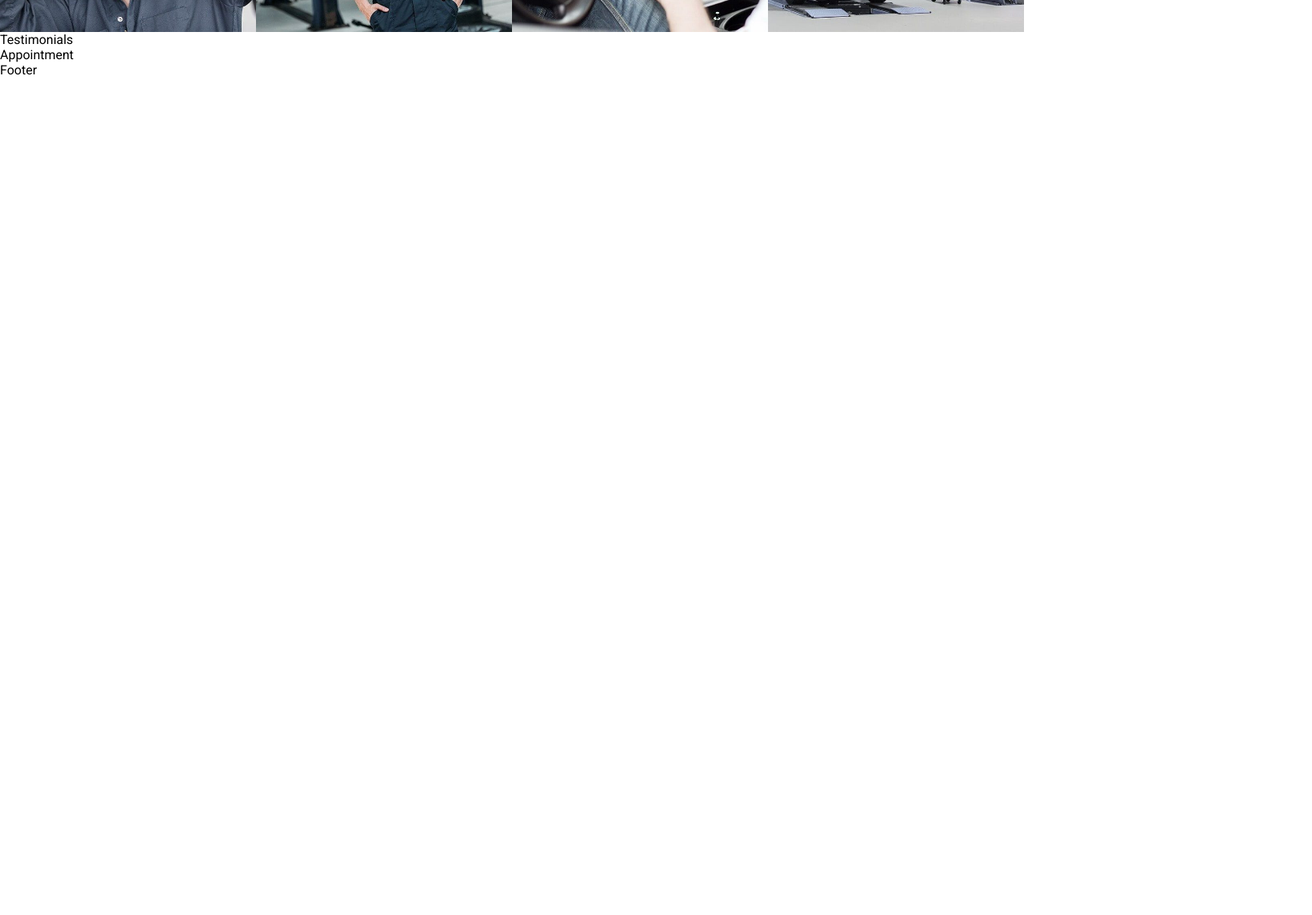
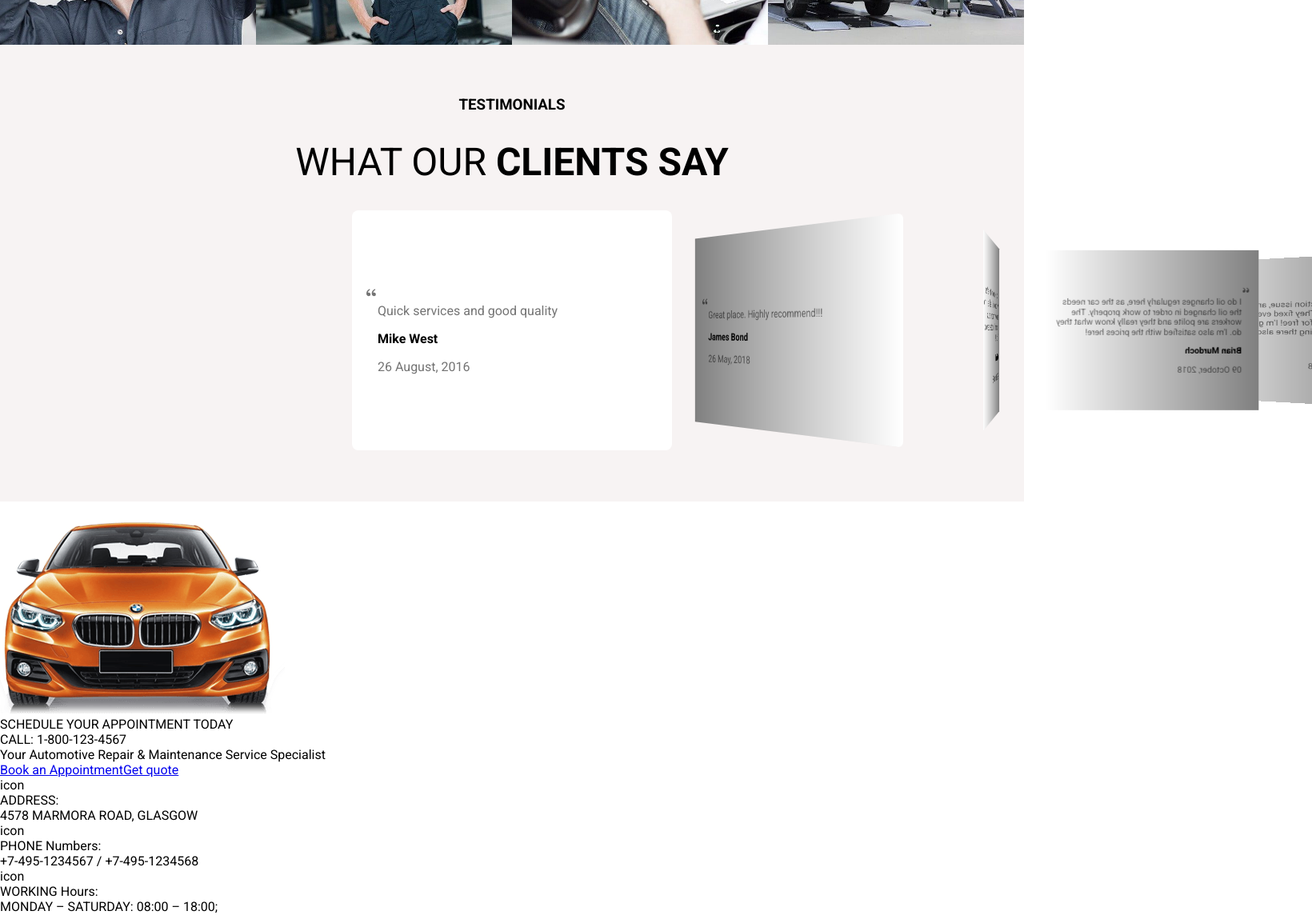
Before and after one commit to StormKing969/auto-repair, a React (Create React App) app: page / in a window 1280 px wide. Shown: the part 1380-2524 px from the top of the page at 80% size, 1640 px wide, since content can reach past the window. Before the commit the page ends 1477 px from the top, so only its background shows below. Built offline with nearby package versions, Linux system fonts and the light colour scheme.

Commit message:
testimonial, service & header done

```diff
--- a/src/components/Section01/Intro.js
+++ b/src/components/Section01/Intro.js
@@ -8,8 +8,7 @@ const Intro = () => {
     <div className="intro_container">
       <div className="bg_overlay">
         <div className="header_nav">
-
-        <Navbar></Navbar>
+          <Navbar></Navbar>
         </div>
 
         <div className="intro_bg">
--- a/src/components/Section02/Stats.scss
+++ b/src/components/Section02/Stats.scss
@@ -1,5 +1,5 @@
 .stats_container {
-  background-color: rgb(7, 7, 15);
+  background-color: rgb(34, 34, 46);
   color: white;
 }
 
@@ -51,6 +51,7 @@
 .work_img {
   display: grid;
   grid-template-columns: repeat(4, 1fr);
+  margin-top: 1rem;
 
   img {
     width: 100%;
--- a/src/components/Section03/Testimonials.js
+++ b/src/components/Section03/Testimonials.js
@@ -1,9 +1,119 @@
-import React from 'react'
+import React from "react";
+import { RiDoubleQuotesL } from "react-icons/ri";
+
+// Import Swiper React components
+import { Swiper, SwiperSlide } from "swiper/react";
+
+// Import Swiper styles
+import "swiper/css";
+import "swiper/css/effect-coverflow";
+import "swiper/css/pagination";
+
+// import required modules
+import { EffectCoverflow } from "swiper";
+
+// custom styles
+import "./Testimonials.scss";
 
 const Testimonials = () => {
   return (
-    <div>Testimonials</div>
-  )
-}
+    <div className="testimonial_container">
+      <h3 className="testimonial_title">TESTIMONIALS</h3>
+      <p className="testimonial_subtitle">
+        WHAT OUR <b>CLIENTS SAY</b>
+      </p>
 
-export default Testimonials
+      <div className="testimonial_cards">
+        <Swiper
+          effect={"coverflow"}
+          grabCursor={true}
+          centeredSlides={true}
+          slidesPerView={"auto"}
+          coverflowEffect={{
+            rotate: 30,
+            stretch: 0,
+            depth: 100,
+            modifier: 2,
+            slideShadows: true,
+          }}
+          modules={[EffectCoverflow]}
+          className="mySwiper"
+        >
+          <SwiperSlide>
+            <div className="testimonial_card card01">
+              <p>
+                <RiDoubleQuotesL /> <br></br>{" "}
+                <div className="testimonial_card_content">
+                  {" "}
+                  Quick services and good quality
+                </div>
+              </p>
+              <h4 className="testimonial_card_author">Mike West</h4>
+              <span className="testimonial_card_date">26 August, 2016</span>
+            </div>
+          </SwiperSlide>
+          <SwiperSlide>
+            <div className="testimonial_card card01">
+              <p>
+                <RiDoubleQuotesL /> <br></br>{" "}
+                <div className="testimonial_card_content">
+                  {" "}
+                  Great place. Highly recommend!!!
+                </div>
+              </p>
+              <h4 className="testimonial_card_author">James Bond</h4>
+              <span className="testimonial_card_date">26 May, 2018</span>
+            </div>
+          </SwiperSlide>
+          <SwiperSlide>
+            <div className="testimonial_card card01">
+              <p>
+                <RiDoubleQuotesL /> <br></br>{" "}
+                <div className="testimonial_card_content">
+                  I had a pre-purchase inspection on a Mazda. I was looking to
+                  buy it and they let me bring it in on a Saturday with no
+                  appoint. Great guys! I recommend this service to everyone who
+                  looks for quality!
+                </div>
+              </p>
+              <h4 className="testimonial_card_author">William Hill</h4>
+              <span className="testimonial_card_date">26 September, 2018</span>
+            </div>
+          </SwiperSlide>
+          <SwiperSlide>
+            <div className="testimonial_card card01">
+              <p>
+                <RiDoubleQuotesL /> <br></br>{" "}
+                <div className="testimonial_card_content">
+                  I do oil changes regularly here, as the car needs the oil
+                  changed in order to work properly. The workers are polite and
+                  they really know what they do. I'm also satisfied with the
+                  prices here!
+                </div>
+              </p>
+              <h4 className="testimonial_card_author">Brian Murdoch</h4>
+              <span className="testimonial_card_date">09 October, 2018</span>
+            </div>
+          </SwiperSlide>
+          <SwiperSlide>
+            <div className="testimonial_card card01">
+              <p>
+                <RiDoubleQuotesL /> <br></br>{" "}
+                <div className="testimonial_card_content">
+                  I had a fuel injection issue, and that's why I turned to this
+                  service! They fixed everything and even washed my car for
+                  free! I’m glad that I went there, the people working there
+                  also gave me warranty.
+                </div>
+              </p>
+              <h4 className="testimonial_card_author">Richard Smith</h4>
+              <span className="testimonial_card_date">01 October, 2018</span>
+            </div>
+          </SwiperSlide>
+        </Swiper>
+      </div>
+    </div>
+  );
+};
+
+export default Testimonials;
--- /dev/null
+++ b/src/components/Section03/Testimonials.scss
@@ -0,0 +1,61 @@
+.testimonial_container {
+  display: flex;
+  flex-direction: column;
+  justify-content: center;
+  align-items: center;
+  background-color: rgb(247, 243, 243);
+
+  .testimonial_title {
+    margin: 4rem 0 2rem;
+  }
+
+  .testimonial_subtitle {
+    margin-bottom: 2rem;
+    font-size: 3rem;
+  }
+}
+
+.testimonial_cards {
+  margin-bottom: 4rem;
+}
+
+.swiper-slide {
+  background-position: center;
+  background-size: cover;
+  width: 400px;
+  height: 300px;
+  border-radius: 0.5rem;
+}
+
+.testimonial_card {
+  display: flex;
+  flex-direction: column;
+  justify-content: center;
+  margin: 0;
+  padding: 1rem;
+  width: 25rem;
+  background-color: white;
+  border-radius: 0.5rem;
+  width: 100%;
+  height: 100%;
+  color: rgb(116, 116, 116);
+
+  p {
+    margin-bottom: 1rem;
+
+    .testimonial_card_content {
+      padding-left: 1rem;
+      text-align: left;
+    }
+  }
+
+  .testimonial_card_author {
+    margin-bottom: 1rem;
+    padding-left: 1rem;
+    color: black;
+  }
+
+  .testimonial_card_date {
+    padding-left: 1rem;
+  }
+}
--- a/src/components/Section04/Appointment.js
+++ b/src/components/Section04/Appointment.js
@@ -1,8 +1,48 @@
 import React from 'react'
+import Img from "./img/img.png"
+import "./Appointment.scss"
 
 const Appointment = () => {
   return (
-    <div>Appointment</div>
+    <div className='appointment_container'>
+        <div className='appointment_section01'>
+            <img src={Img} alt="service images" />
+
+            <div className='section01_content'>
+                <p>SCHEDULE YOUR APPOINTMENT TODAY</p>
+                <p>CALL: 1-800-123-4567</p>
+                <p>Your Automotive Repair & Maintenance Service Specialist</p>
+
+                <div>
+                    <a href="#">Book an Appointment</a>
+                    <a href="#">Get quote</a>
+                </div>
+            </div>
+        </div>
+        <div className='appointment_section02'>
+            <div className='appointment_location'>
+                icon
+                <div>
+                    <p>ADDRESS:</p>
+                    <p>4578 MARMORA ROAD, GLASGOW</p>
+                </div>
+            </div>
+            <div className='appointment_contact'>
+                icon
+                <div>
+                    <p>PHONE Numbers:</p>
+                    <p>+7-495-1234567 / +7-495-1234568</p>
+                </div>
+            </div>
+            <div className='appointment_work_hours'>
+                icon
+                <div>
+                    <p>WORKING Hours:</p>
+                    <p>MONDAY – SATURDAY: 08:00 – 18:00;</p>
+                </div>
+            </div>
+        </div>
+    </div>
   )
 }
 
--- a/src/components/core/App.scss
+++ b/src/components/core/App.scss
@@ -1,8 +1,8 @@
-@import url('https://fonts.googleapis.com/css2?family=Roboto:wght@400;700&display=swap');
+@import url("https://fonts.googleapis.com/css2?family=Roboto:wght@400;700&display=swap");
 
 * {
   padding: 0;
   margin: 0;
   box-sizing: border-box;
-  font-family: 'Roboto', sans-serif;
+  font-family: "Roboto", sans-serif;
 }
--- a/src/components/core/Navbar/Navbar.scss
+++ b/src/components/core/Navbar/Navbar.scss
@@ -39,8 +39,8 @@
         color: white;
 
         &:hover {
-            color: #f7a801;
-          }
+          color: #f7a801;
+        }
       }
     }
   }
```
Also changed, not shown: src/components/core/Navbar/Navbar.js (+8 -8 lines), src/components/Section04/Appointment.scss (added), src/components/Section04/img/img.png (added).
